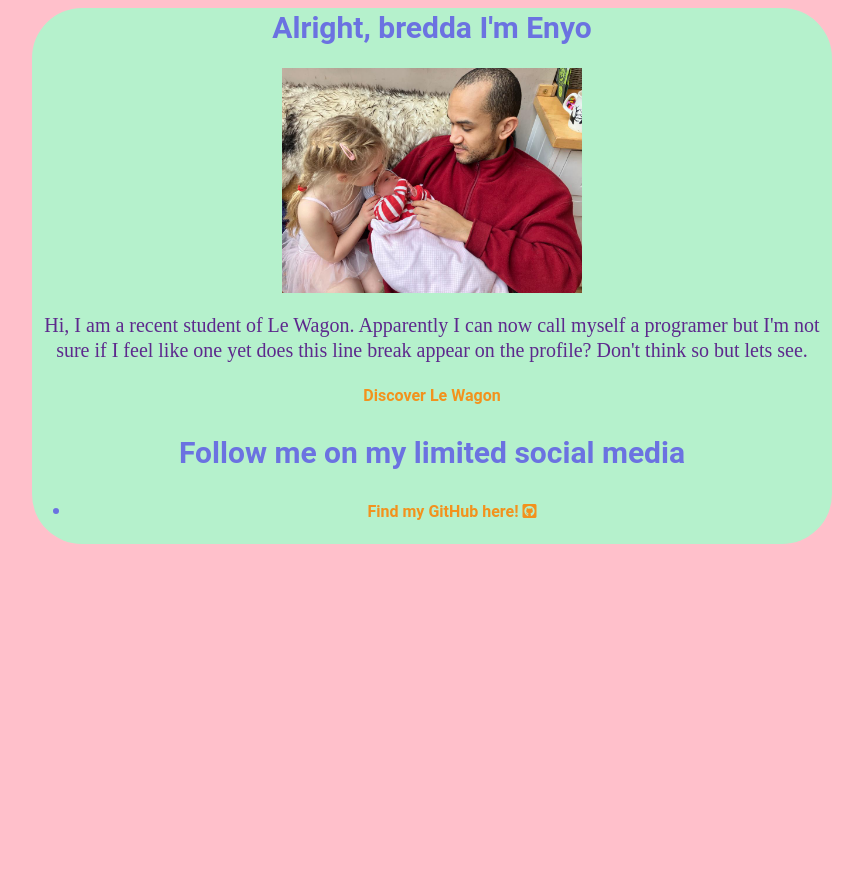
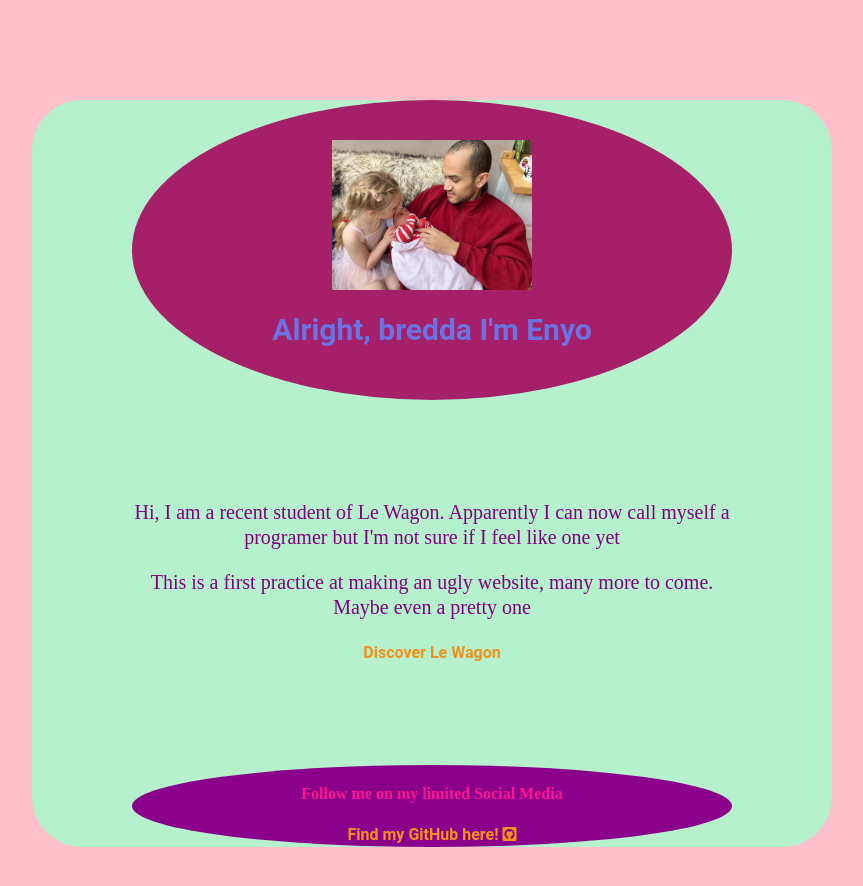
Before and after one commit to EnyoHA/profile, a plain HTML site: page index.html in a window 1280 px wide. Shown: the whole page, without its empty margins (208-1071 px from the left). Before the commit the page ends 800 px from the top, so only its background shows below. Drawn offline with Linux system fonts and the light colour scheme.

Commit message:
ugle wubsite

```diff
--- a/index.html
+++ b/index.html
@@ -8,24 +8,24 @@
 
   <body>
     <div class="container">
-      <div class="welcome-card">
-        <h1 class="text-centre">Alright, bredda I'm Enyo</h1>
-        <img src="images/profile_pic.jpeg" alt="Enyo H-A" width="300px">
+      <div class="welcome-card img-circle text-centre">
+        <img src="images/profile_pic.jpeg" alt="Enyo H-A" width="200px">
+        <h1>Alright, bredda I'm Enyo</h1>
+      </div>
+      <div class="middle-card img-circle text-centre">
         <p class="text-centre">
           Hi, I am a recent student of Le Wagon. Apparently I can now call myself a programer but I'm not sure if I feel like one yet
-          does this line break appear on the profile? Don't think so but lets see.
+        </p>
+        <p class="text-centre">
+          This is a first practice at making an ugly website, many more to come. Maybe even a pretty one
         </p>
         <a href="#">Discover Le Wagon</a>
       </div>
-      <div class="link-card">
-        <h2 class="text-centre">Follow me on my limited social media</h2>
-        <ul>
-          <li>
-            <a href="https://github.com/EnyoHA?tab=repositories" target="_blank">Find my GitHub here!
-              <i class="fab fa-github-square"></i>
-            </a>
-          </li>
-        </ul>
+      <div class="link-card img-circle text-centre">
+        <h3>Follow me on my limited Social Media</h2>
+          <a href="https://github.com/EnyoHA?tab=repositories" target="_blank">Find my GitHub here!
+            <i class="fab fa-github-square"></i>
+          </a>
       </div>
     </div>
   </body>
--- a/style.css
+++ b/style.css
@@ -6,32 +6,48 @@ body {
   line-height: 25px;
   font-weight: lighter;
 }
-h1, h2, h3 {
+h1, h2 {
   color: #6B72E1;
   font-family: 'Roboto', sans-serif;
   font-size: 30px;
   line-height: 40px;
 }
+h3 {
+  color: deeppink;
+  font-size: medium;
+}
+
+img {
+  margin-top: 40px;
+  align-self: center;
+}
+
 .container {
   width: 800px;
   margin: 0 auto;
-  text-align: center;
+  /* text-align: center; */
   background: fixed;
   background-color: #B5F1CC;
   border: 100px;
   border-radius: 50px;
-  box-shadow: 10px;
+  box-shadow: 10px, 50px, black;
 }
 
 .welcome-card {
-  color: rgb(93, 41, 141);
+  margin: 100px;
+  background-color: #A61F69;
+  /* color: rgb(93, 41, 141); */
   align-self: center;
+  height: 300px;
   /* width: 400px; */
 }
 
 .link-card {
-  color: #6B72E1;
+  background-color: darkmagenta;
+  /* color: #6B72E1; */
   align-content: center;
+  margin-bottom: 50px;
+  /* margin-top: 200px; */
 }
 
 .text-centre {
@@ -39,6 +55,7 @@ h1, h2, h3 {
 }
 .img-circle {
   border-radius: 50%;
+  margin: 100px;
 }
 a {
   font-family: 'Roboto', sans-serif;
```
